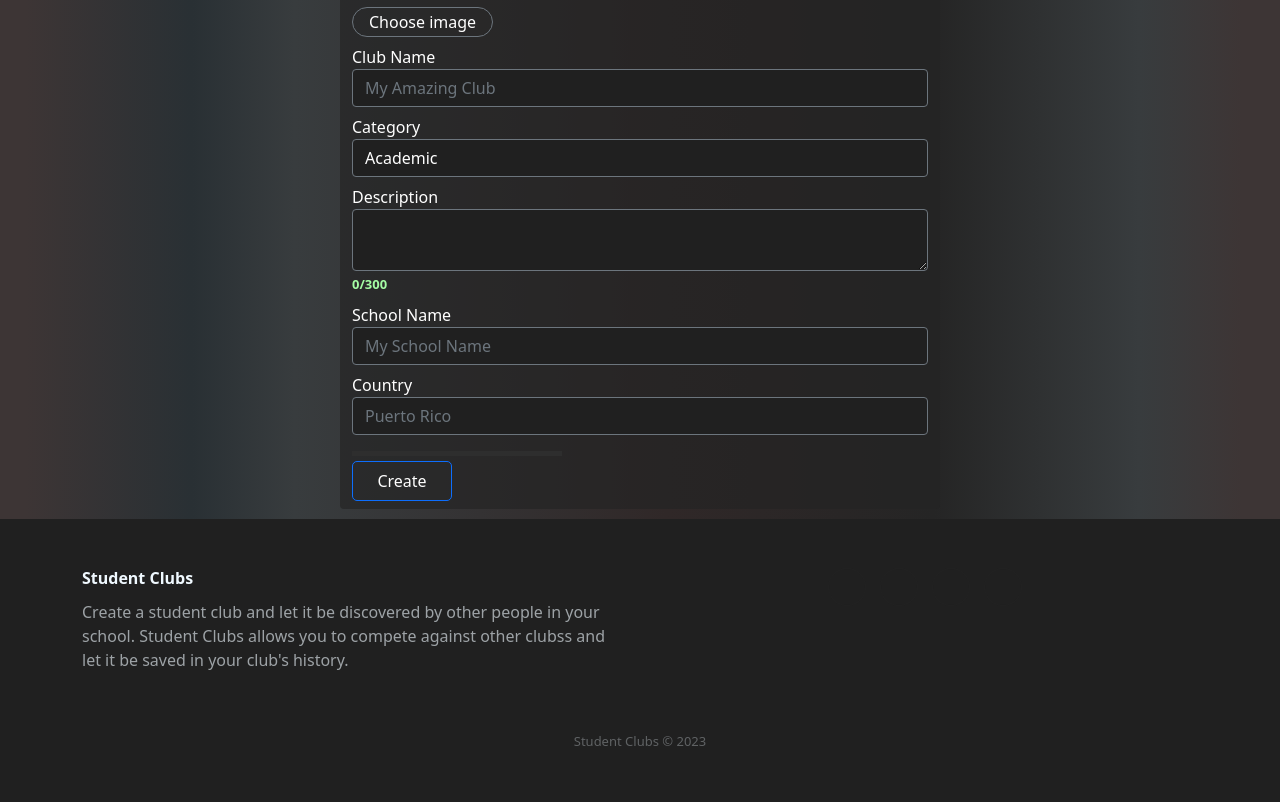
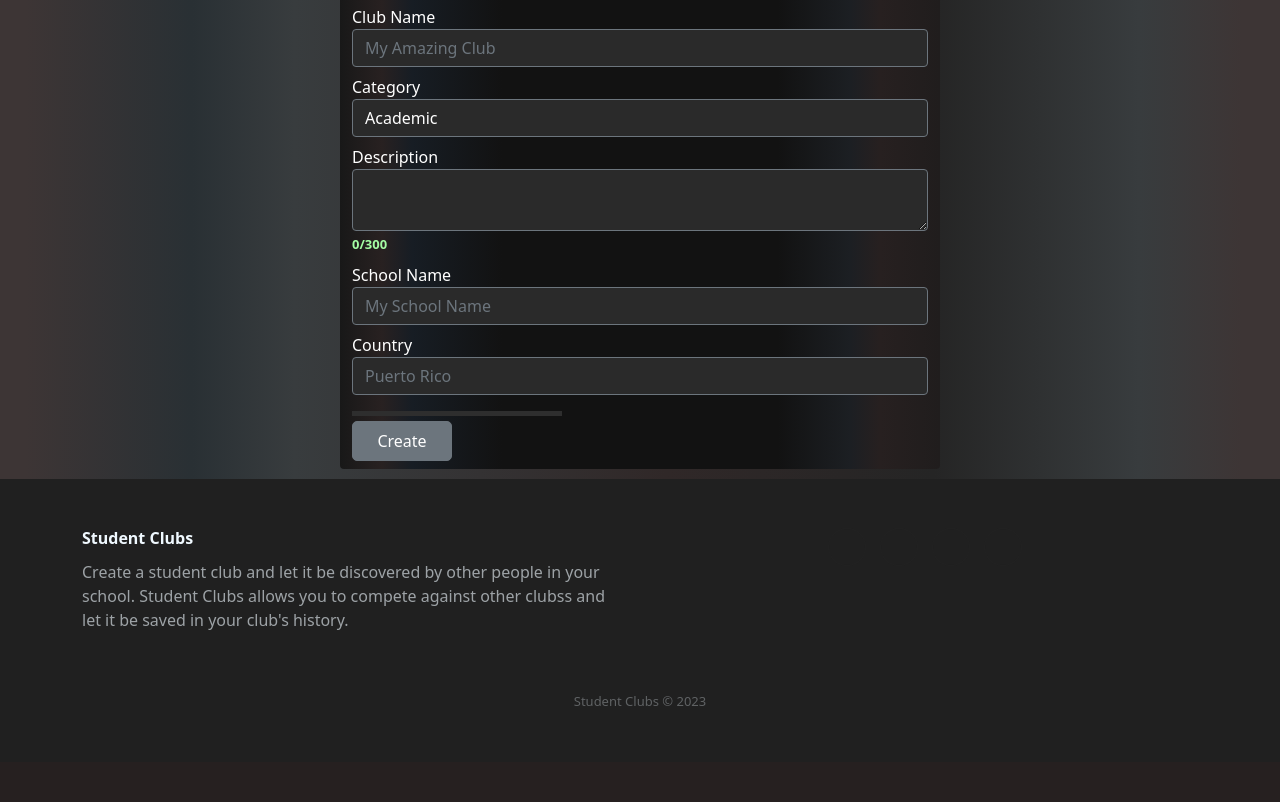
Before and after one commit to Gamaco/StudentClubs, a Django app: page /club-creation/ in a window 1280 px wide. Shown: the part 374-1176 px from the top of the page. After the commit the page ends 1080 px from the top, so only its background shows below. Run offline with Django 3.2, Linux system fonts and the light colour scheme; some libraries are stand-ins or nearby versions.

Commit message:
I messed up the css colors.

```diff
--- a/website/static/main.css
+++ b/website/static/main.css
@@ -11,8 +11,13 @@ body {
     /* height: 70px !important; */
     z-index: 1000 !important;
     box-shadow: 0 3px 6px rgba(0, 0, 0, 0.63) !important;
-    background: rgb(61,53,53);
-    background: linear-gradient(90deg, rgba(61,53,53,1) 2%, rgba(41,48,52,1) 15%, rgba(56,60,62,1) 23%, rgba(48,40,40,1) 52%, rgba(37,37,37,1) 73%, rgba(56,60,62,1) 89%, rgba(61,53,53,1) 97%);
+    max-height: 50px;
+    /* background: rgb(61,53,53);
+    background: linear-gradient(90deg, rgba(61,53,53,1) 2%, rgba(41,48,52,1) 15%, rgba(56,60,62,1) 23%, rgba(48,40,40,1) 52%, rgba(37,37,37,1) 73%, rgba(56,60,62,1) 89%, rgba(61,53,53,1) 97%); */
+
+    background: rgb(24,24,24);
+    background: linear-gradient(90deg, rgba(24,24,24,1) 0%, rgba(40,33,33,1) 7%, rgba(23,29,36,1) 12%, rgba(18,18,18,1) 27%, rgba(18,18,18,1) 50%, rgba(18,18,18,1) 73%, rgba(28,31,35,1) 85%, rgba(39,32,32,1) 90%, rgba(32,29,29,1) 100%);
+
   }
 
   .hidden-menu {
@@ -55,11 +60,16 @@ h5 {
 }
 
 .custom-bg {
-    background-color: #202020 !important;
+    background-color: rgb(24,24,24) !important;
 }
 
 .custom-bg-2 {
-  background: #232323a8 !important;
+  background: rgb(24,24,24);
+  background: linear-gradient(90deg, rgba(24,24,24,1) 0%, rgba(40,33,33,1) 7%, rgba(23,29,36,1) 12%, rgba(18,18,18,1) 27%, rgba(18,18,18,1) 50%, rgba(18,18,18,1) 73%, rgba(28,31,35,1) 85%, rgba(39,32,32,1) 90%, rgba(32,29,29,1) 100%);
+}
+
+.inputs-bg {
+  background: #2a2a2a !important;
 }
 
 .custom-textfield-bg {
@@ -122,7 +132,7 @@ h5 {
 
  .navmenu-text.active {
   color: #ffffff !important;
-  box-shadow: 0px 10px 5px -5px rgba(86, 86, 86, 0.361) !important;
+  box-shadow: 0px 10px 5px -5px rgba(86, 86, 86, 0.89) !important;
  }
 
 .navmenu-text i {
--- a/website/templates/club-creation.html
+++ b/website/templates/club-creation.html
@@ -21,12 +21,12 @@
 
             <div class="form-group mb-2">
                 <label for="clubName">Club Name</label>
-                <input type="text" name="club_name" class="form-control custom-bg text-white btn-outline-secondary"
+                <input type="text" name="club_name" class="form-control inputs-bg text-white btn-outline-secondary"
                     id="clubName" placeholder="My Amazing Club" required>
             </div>
             <div class="form-group mb-2">
                 <label for="exampleFormControlSelect1">Category</label>
-                <select name="category" class="form-control custom-bg text-white btn-outline-secondary"
+                <select name="category" class="form-control inputs-bg text-white btn-outline-secondary"
                     id="exampleFormControlSelect1" required>
                     <option>Academic</option>
                     <option>Gaming</option>
@@ -37,18 +37,18 @@
             </div>
             <div class="form-group mb-2">
                 <label for="exampleFormControlTextarea1">Description</label>
-                <textarea name="description" class="form-control custom-bg text-white btn-outline-secondary"
+                <textarea name="description" class="form-control inputs-bg text-white btn-outline-secondary"
                     id="clubDescription" rows="2" maxlength="300" required></textarea>
                     <span class="charCount" id="charCount">0/300</span>
             </div>
             <div class="form-group mb-2">
                 <label for="schoolName">School Name</label>
-                <input type="text" name="school_name" class="form-control custom-bg text-white btn-outline-secondary"
+                <input type="text" name="school_name" class="form-control inputs-bg text-white btn-outline-secondary"
                     id="schoolName" placeholder="My School Name" required>
             </div>
             <div class="form-group mb-3">
                 <label for="Country">Country</label>
-                <input type="text" name="country" class="form-control custom-bg text-white btn-outline-secondary"
+                <input type="text" name="country" class="form-control inputs-bg text-white btn-outline-secondary"
                     id="schoolName" placeholder="Puerto Rico" required>
             </div>
             <!-- <div class="form-group">
@@ -62,7 +62,7 @@
                 </div>
             </div> -->
             <div class="custom-hr"></div>
-            <button type="submit" name="create_club" class="btn form-submission btn-outline-primary mb-2"
+            <button type="submit" name="create_club" class="btn form-submission btn-secondary mb-2"
                 style="width: 200px; max-width: 200px; height: 40px; max-height: 40px;">Create</button>
         </form>
     </div>
--- a/website/templates/layouts/base.html
+++ b/website/templates/layouts/base.html
@@ -31,14 +31,14 @@
       <span class="text-muted">Toggleable via the navbar brand.</span>
     </div>
   </div>
-  <nav class="navbar navbar-fixed navbar-dark custom-bg">
+  <nav class="navbar navbar-fixed navbar-dark">
     <div class="container-fluid">
       <div class="d-flex flex-row align-items-center w-100">
         <!-- <button class="navbar-toggler flex-grow-0" type="button" data-bs-toggle="collapse" data-bs-target="#navbarToggleExternalContent" aria-controls="navbarToggleExternalContent" aria-expanded="false" aria-label="Toggle navigation">
           <span class="navbar-toggler-icon"></span>
         </button> -->
-        <img src="../media\images\StudentClubsLogo.png" style="width: 60px; height: 60px">
-        <p class="fs-3 fw-bold nav-text flex-grow-1 ms-2 mt-3">Student Clubs</p>
+        <!-- <img src="../media\images\StudentClubsLogo.png" style="width: 30px; height: 30px"> -->
+        <p class="fs-5 fw-bold nav-text flex-grow-1 ms-2 mt-2">Student Clubs</p>
       </div>
     </div>
   </nav>
```
Also changed, not shown: website/templates/discover.html (+4 -4 lines).
